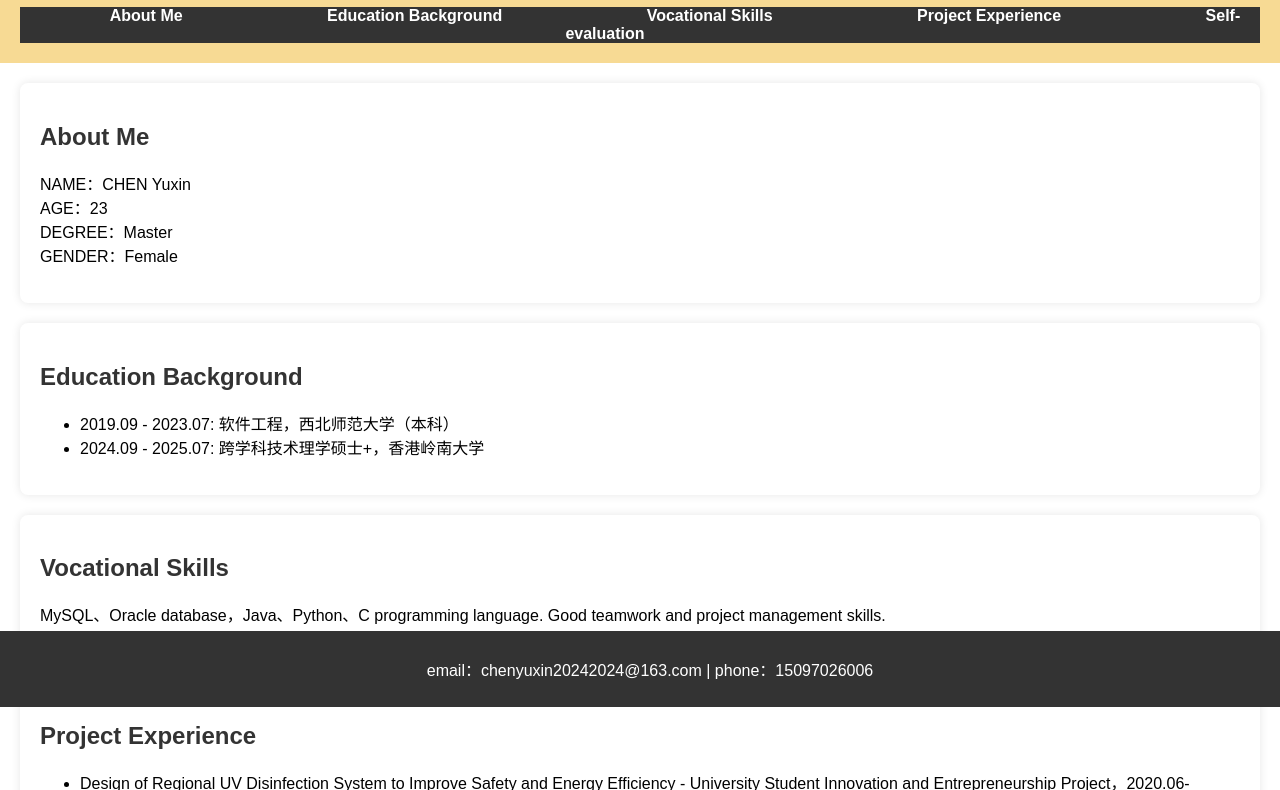
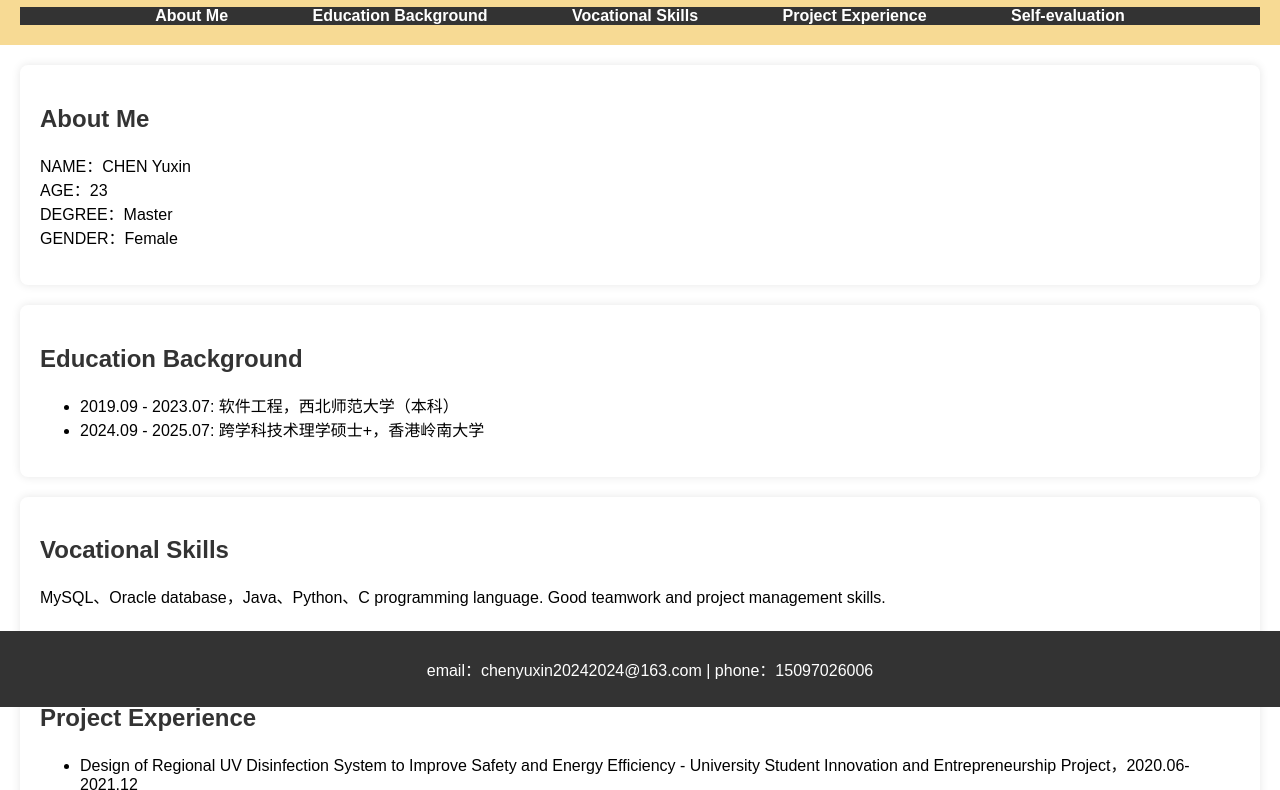
Before and after one commit to Chi021/xiaohang007, a plain HTML site: page index.html in a window 1280 px wide. Shown: the part 93-883 px from the top of the page. Drawn offline with Linux system fonts and the light colour scheme.

Commit message:
Update styles.css

```diff
--- a/styles.css
+++ b/styles.css
@@ -18,7 +18,8 @@ nav ul {
 }
 nav ul li {
     display: inline;
-    margin: 60px;
+    margin: 30px;
+    height: 100px;
 }
 nav ul li a {
     color: white;
```
